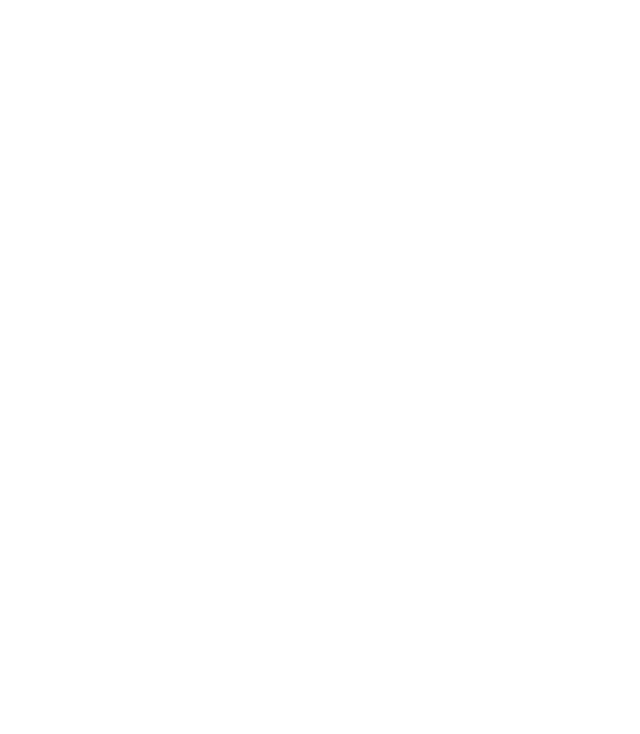
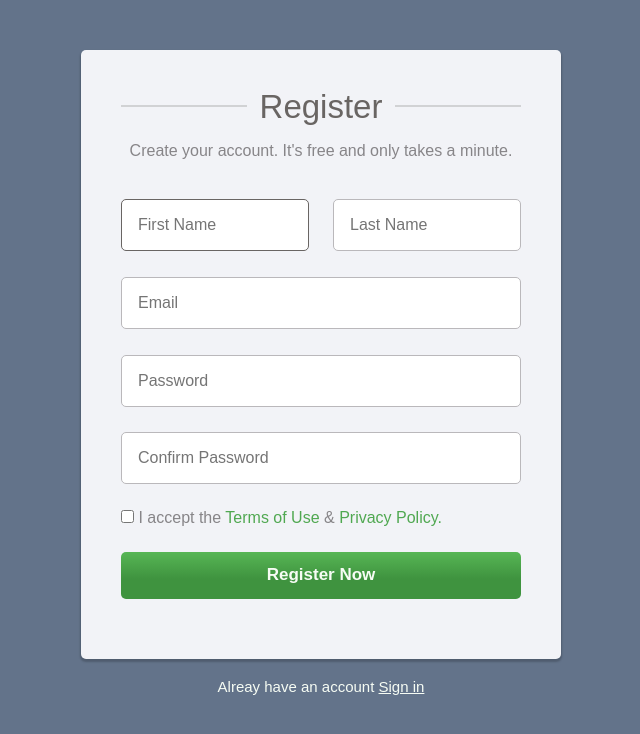
Before and after one commit to Acik-san/form_practice, a plain HTML site: page index.html in a window 1280 px wide. Shown: the whole page, without its empty margins (319-959 px from the left). Drawn offline with Linux system fonts and the light colour scheme.

Commit message:
Made a form

```diff
--- /dev/null
+++ b/assets/css/reset.css
@@ -0,0 +1,367 @@
+
+/* http://meyerweb.com/eric/tools/css/reset/
+   v2.0-modified | 20110126
+   License: none (public domain)
+*/
+
+html, body, div, span, applet, object, iframe,
+h1, h2, h3, h4, h5, h6, p, blockquote, pre,
+a, abbr, acronym, address, big, cite, code,
+del, dfn, em, img, ins, kbd, q, s, samp,
+small, strike, strong, sub, sup, tt, var,
+b, u, i, center,
+dl, dt, dd, ol, ul, li,
+fieldset, form, label, legend,
+table, caption, tbody, tfoot, thead, tr, th, td,
+article, aside, canvas, details, embed,
+figure, figcaption, footer, header, hgroup,
+menu, nav, output, ruby, section, summary,
+time, mark, audio, video {
+  margin: 0;
+	padding: 0;
+	border: 0;
+	font-size: 100%;
+	font: inherit;
+	vertical-align: baseline;
+}
+
+/* make sure to set some focus styles for accessibility */
+:focus {
+    outline: 0;
+}
+
+/* HTML5 display-role reset for older browsers */
+article, aside, details, figcaption, figure,
+footer, header, hgroup, menu, nav, section {
+	display: block;
+}
+
+body {
+	line-height: 1;
+}
+
+ol, ul {
+	list-style: none;
+}
+
+blockquote, q {
+	quotes: none;
+}
+
+blockquote:before, blockquote:after,
+q:before, q:after {
+	content: '';
+	content: none;
+}
+
+table {
+	border-collapse: collapse;
+	border-spacing: 0;
+}
+
+input[type=search]::-webkit-search-cancel-button,
+input[type=search]::-webkit-search-decoration,
+input[type=search]::-webkit-search-results-button,
+input[type=search]::-webkit-search-results-decoration {
+    -webkit-appearance: none;
+    -moz-appearance: none;
+}
+
+input[type=search] {
+    -webkit-appearance: none;
+    -moz-appearance: none;
+    -webkit-box-sizing: content-box;
+    -moz-box-sizing: content-box;
+    box-sizing: content-box;
+}
+
+textarea {
+    overflow: auto;
+    vertical-align: top;
+    resize: vertical;
+}
+
+/**
+ * Correct `inline-block` display not defined in IE 6/7/8/9 and Firefox 3.
+ */
+
+audio,
+canvas,
+video {
+    display: inline-block;
+    *display: inline;
+    *zoom: 1;
+    max-width: 100%;
+}
+
+/**
+ * Prevent modern browsers from displaying `audio` without controls.
+ * Remove excess height in iOS 5 devices.
+ */
+
+audio:not([controls]) {
+    display: none;
+    height: 0;
+}
+
+/**
+ * Address styling not present in IE 7/8/9, Firefox 3, and Safari 4.
+ * Known issue: no IE 6 support.
+ */
+
+[hidden] {
+    display: none;
+}
+
+/**
+ * 1. Correct text resizing oddly in IE 6/7 when body `font-size` is set using
+ *    `em` units.
+ * 2. Prevent iOS text size adjust after orientation change, without disabling
+ *    user zoom.
+ */
+
+html {
+    font-size: 100%; /* 1 */
+    -webkit-text-size-adjust: 100%; /* 2 */
+    -ms-text-size-adjust: 100%; /* 2 */
+}
+
+/**
+ * Address `outline` inconsistency between Chrome and other browsers.
+ */
+
+a:focus {
+    outline: thin dotted;
+}
+
+/**
+ * Improve readability when focused and also mouse hovered in all browsers.
+ */
+
+a:active,
+a:hover {
+    outline: 0;
+}
+
+/**
+ * 1. Remove border when inside `a` element in IE 6/7/8/9 and Firefox 3.
+ * 2. Improve image quality when scaled in IE 7.
+ */
+
+img {
+    border: 0; /* 1 */
+    -ms-interpolation-mode: bicubic; /* 2 */
+}
+
+/**
+ * Address margin not present in IE 6/7/8/9, Safari 5, and Opera 11.
+ */
+
+figure {
+    margin: 0;
+}
+
+/**
+ * Correct margin displayed oddly in IE 6/7.
+ */
+
+form {
+    margin: 0;
+}
+
+/**
+ * Define consistent border, margin, and padding.
+ */
+
+fieldset {
+    border: 1px solid #c0c0c0;
+    margin: 0 2px;
+    padding: 0.35em 0.625em 0.75em;
+}
+
+/**
+ * 1. Correct color not being inherited in IE 6/7/8/9.
+ * 2. Correct text not wrapping in Firefox 3.
+ * 3. Correct alignment displayed oddly in IE 6/7.
+ */
+
+legend {
+    border: 0; /* 1 */
+    padding: 0;
+    white-space: normal; /* 2 */
+    *margin-left: -7px; /* 3 */
+}
+
+/**
+ * 1. Correct font size not being inherited in all browsers.
+ * 2. Address margins set differently in IE 6/7, Firefox 3+, Safari 5,
+ *    and Chrome.
+ * 3. Improve appearance and consistency in all browsers.
+ */
+
+button,
+input,
+select,
+textarea {
+    font-size: 100%; /* 1 */
+    margin: 0; /* 2 */
+    vertical-align: baseline; /* 3 */
+    *vertical-align: middle; /* 3 */
+}
+
+/**
+ * Address Firefox 3+ setting `line-height` on `input` using `!important` in
+ * the UA stylesheet.
+ */
+
+button,
+input {
+    line-height: normal;
+}
+
+/**
+ * Address inconsistent `text-transform` inheritance for `button` and `select`.
+ * All other form control elements do not inherit `text-transform` values.
+ * Correct `button` style inheritance in Chrome, Safari 5+, and IE 6+.
+ * Correct `select` style inheritance in Firefox 4+ and Opera.
+ */
+
+button,
+select {
+    text-transform: none;
+}
+
+/**
+ * 1. Avoid the WebKit bug in Android 4.0.* where (2) destroys native `audio`
+ *    and `video` controls.
+ * 2. Correct inability to style clickable `input` types in iOS.
+ * 3. Improve usability and consistency of cursor style between image-type
+ *    `input` and others.
+ * 4. Remove inner spacing in IE 7 without affecting normal text inputs.
+ *    Known issue: inner spacing remains in IE 6.
+ */
+
+button,
+html input[type="button"], /* 1 */
+input[type="reset"],
+input[type="submit"] {
+    -webkit-appearance: button; /* 2 */
+    cursor: pointer; /* 3 */
+    *overflow: visible;  /* 4 */
+}
+
+/**
+ * Re-set default cursor for disabled elements.
+ */
+
+button[disabled],
+html input[disabled] {
+    cursor: default;
+}
+
+/**
+ * 1. Address box sizing set to content-box in IE 8/9.
+ * 2. Remove excess padding in IE 8/9.
+ * 3. Remove excess padding in IE 7.
+ *    Known issue: excess padding remains in IE 6.
+ */
+
+input[type="checkbox"],
+input[type="radio"] {
+    box-sizing: border-box; /* 1 */
+    padding: 0; /* 2 */
+    *height: 13px; /* 3 */
+    *width: 13px; /* 3 */
+}
+
+/**
+ * 1. Address `appearance` set to `searchfield` in Safari 5 and Chrome.
+ * 2. Address `box-sizing` set to `border-box` in Safari 5 and Chrome
+ *    (include `-moz` to future-proof).
+ */
+
+input[type="search"] {
+    -webkit-appearance: textfield; /* 1 */
+    -moz-box-sizing: content-box;
+    -webkit-box-sizing: content-box; /* 2 */
+    box-sizing: content-box;
+}
+
+/**
+ * Remove inner padding and search cancel button in Safari 5 and Chrome
+ * on OS X.
+ */
+
+input[type="search"]::-webkit-search-cancel-button,
+input[type="search"]::-webkit-search-decoration {
+    -webkit-appearance: none;
+}
+
+/**
+ * Remove inner padding and border in Firefox 3+.
+ */
+
+button::-moz-focus-inner,
+input::-moz-focus-inner {
+    border: 0;
+    padding: 0;
+}
+
+/**
+ * 1. Remove default vertical scrollbar in IE 6/7/8/9.
+ * 2. Improve readability and alignment in all browsers.
+ */
+
+textarea {
+    overflow: auto; /* 1 */
+    vertical-align: top; /* 2 */
+}
+
+/**
+ * Remove most spacing between table cells.
+ */
+
+table {
+    border-collapse: collapse;
+    border-spacing: 0;
+}
+
+html,
+button,
+input,
+select,
+textarea {
+    color: #222;
+}
+
+
+::-moz-selection {
+    background: #b3d4fc;
+    text-shadow: none;
+}
+
+::selection {
+    background: #b3d4fc;
+    text-shadow: none;
+}
+
+img {
+    vertical-align: middle;
+}
+
+fieldset {
+    border: 0;
+    margin: 0;
+    padding: 0;
+}
+
+textarea {
+    resize: vertical;
+}
+
+.chromeframe {
+    margin: 0.2em 0;
+    background: #ccc;
+    color: #000;
+    padding: 0.2em 0;
+}
--- a/assets/css/style.css
+++ b/assets/css/style.css
@@ -0,0 +1,112 @@
+* {
+  box-sizing: border-box;
+  --main-color: #878588;;
+}
+
+
+body {
+  background-color: #63738a;
+  font-family: sans-serif;
+}
+
+.form-section{
+  display: flex;
+  flex-direction: column;
+  width: 480px;
+  padding: 40px ;
+  border-radius: 5px;
+  margin: auto;
+  margin-top: 50px;
+  background-color: #f2f3f7;
+  box-shadow: 0 2px 2px 1px rgba(0, 0, 0, 0.2);
+}
+.title-section,
+.title-section + p {
+  color: var(--main-color);
+  text-align: center;
+}
+.title-section {
+  position: relative;
+  padding-bottom: 20px ;
+  color: #696563;
+  font-size: 33px;
+  text-transform: capitalize;
+}
+.title-section::before,
+.title-section::after {
+  content: '';
+  position: absolute;
+  height: 2px;
+  width: 126px;
+  background-color: #d1d2d4;
+}
+.title-section::before{
+  left: 0;
+  top: 15px;
+}
+.title-section::after{
+  right: 0;
+  top: 15px;
+}
+.title-section + p {
+  padding-bottom: 40px;
+}
+.form {
+  display: flex;
+  flex-direction: column;
+  justify-content: space-between;
+
+  /* width: 400px; */
+  min-height: 400px;
+  margin-bottom: 20px;
+}
+input {
+  border: 1px solid #bab8bb;
+  border-radius: 5px;
+  padding: 1em;
+  font-size: 16px;
+}
+input:focus:not(.submit-btn) {
+  border: 1px solid #696563;
+}
+input::placeholder{
+  text-transform: capitalize;
+}
+.username {
+  display: flex;
+  justify-content: space-between;
+}
+.firstname,
+.lastname {
+  max-width: 47%;
+}
+
+.label-chekbox {
+  color: var(--main-color);
+}
+.label-chekbox > a{
+  color: #50a851;
+  text-decoration: none;
+}
+.submit-btn {
+  padding: 0.8em 1em;
+  border: none;
+  background-color: #53ab54;
+  background: linear-gradient(0deg, rgba(63,147,63,1) 43%, rgba(87,182,85,1) 100%);
+  color: #f6fcf4;
+  white-space: nowrap;
+  overflow: hidden;
+  text-overflow: ellipsis;
+  font-size: 17px;
+  font-weight: bold;
+}
+.submit-btn:active {
+  background: linear-gradient(0deg, rgba(63,147,63,1) 21%, rgba(87,182,85,1) 85%);
+}
+.form-section + p,
+.form-section + p > a{
+  margin-top: 20px;
+  color: #f6fcf4;
+  text-align: center;
+  font-size: 15px;
+}
--- a/index.html
+++ b/index.html
@@ -5,9 +5,40 @@
   <meta http-equiv="X-UA-Compatible" content="IE=edge">
   <meta name="viewport" content="width=device-width, initial-scale=1.0">
   <title>Form practice</title>
+  <link rel="stylesheet" href="./assets/css/reset.css">
   <link rel="stylesheet" href="./assets/css/style.css">
 </head>
 <body>
-
+  <section class="form-section">
+    <h2 class="title-section">register</h2>
+    <p>Create your account. It's free and only takes a minute.</p>
+    <form class="form" action="">
+      <div class="username">
+        <input
+          type="text"
+          class="firstname"
+          name="firstname"
+          placeholder="first name"
+          autofocus
+          required
+          pattern="^[A-Z][a-z]{3,12}$">
+        <input
+          type="text"
+          class="lastname"
+          name="lastname"
+          placeholder="last name"
+          required
+          pattern="^[A-Z][a-z]{3,15}$">
+      </div>
+      <input type="email" placeholder="email" required>
+      <input type="password" placeholder="password" required>
+      <input type="password" placeholder="confirm password" required>
+      <label class="label-chekbox" for="checkbox">
+        <input type="checkbox" name="agreement" value="accept" required> I accept the <a href="https://" target="_blank">Terms of Use</a> & <a href="https://" target="_blank">Privacy Policy.</a>
+      </label>
+      <input class="submit-btn" type="submit" value="Register Now">
+    </form>
+  </section>
+  <p>Alreay have an account <a href="" target="_blank">Sign in</a></p>
 </body>
 </html>
```
